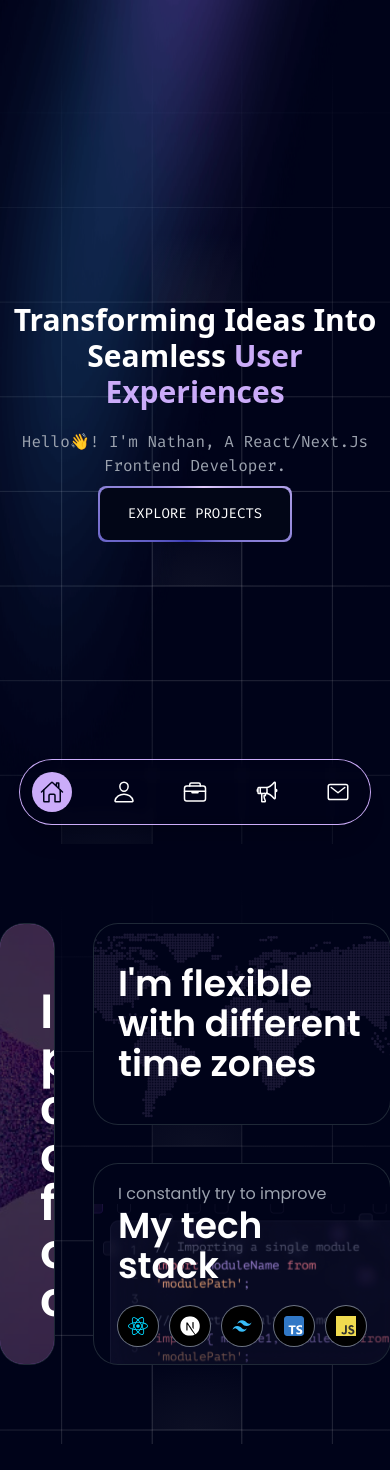
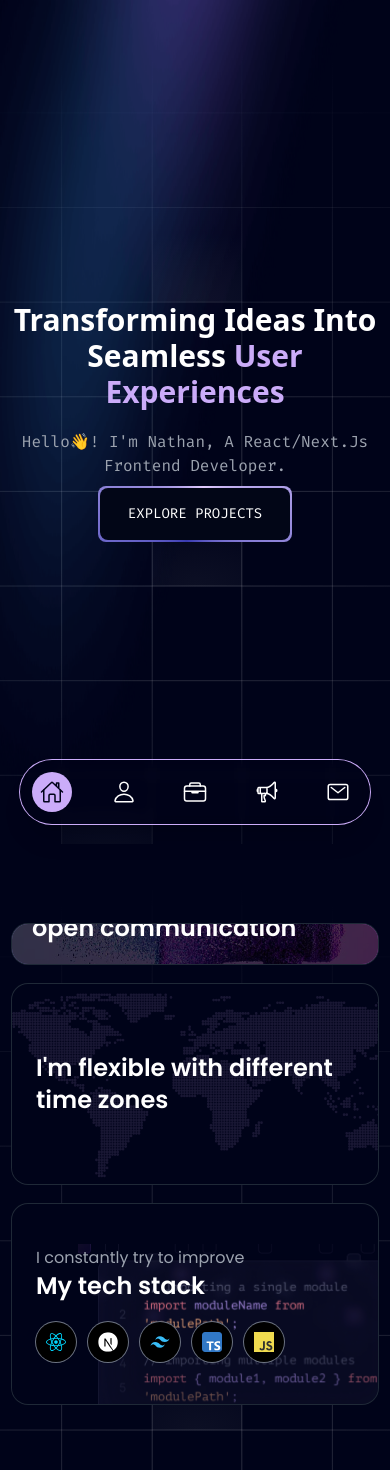
Before and after one commit to theblvckdev/portfolio_v2, a React (Vite) app: page / in a window 390 px wide. Shown: the top 1470 px of the page. Before the commit the page ends 1444 px from the top, so only its background shows below. Built offline with nearby package versions, Linux system fonts and the light colour scheme.

Commit message:
made section responsive to small, medium, large, and extra large screen sizes

```diff
--- a/src/components/grid_box.tsx
+++ b/src/components/grid_box.tsx
@@ -22,7 +22,7 @@ const GridBox = ({
       <div
         data-aos={fadeDirection}
         data-aos-duration={fadeDuration}
-        className={`ring-1 ring-gray-800 rounded-3xl p-5 ${height} ${width} ${additionalClasses}`}
+        className={`ring-1 ring-gray-800 lg:rounded-3xl rounded-2xl p-5 ${height} ${width} ${additionalClasses}`}
       >
         {gridBody}
       </div>
--- a/src/pages/homepage/components/gird.tsx
+++ b/src/pages/homepage/components/gird.tsx
@@ -44,15 +44,15 @@ const techStack: TechStackTypes[] = [
 const Grid: React.FC = () => {
   return (
     <>
-      <section className="py-[5rem] max-w-7xl mx-auto">
-        <div className="flex gap-10">
+      <section className="py-[5rem] max-w-7xl mx-auto xl:px-0 md:px-5 px-3">
+        <div className="flex xl:flex-row flex-col lg:gap-10 gap-5">
           <div className="basis-2/3">
             <GridBox
               fadeDirection="fade-up"
               fadeDuration="2000"
               height="h-full"
               width="w-full"
-              additionalClasses="relative overflow-hidden"
+              additionalClasses="relative overflow-hidden xl:h-full lg:h-[400px] h-[300px] w-full"
               gridBody={
                 <>
                   <div className="absolute top-0 -z-10 left-0 w-full h-full">
@@ -65,11 +65,11 @@ const Grid: React.FC = () => {
 
                   <div className="absolute top-0 -z-10 left-0 w-full h-full bg-black bg-opacity-70"></div>
 
-                  <div className="absolute bottom-0 left-0 p-10 z-10 max-w-2xl w-full">
+                  <div className="absolute bottom-0 left-0 md:p-10 p-5 z-10 max-w-2xl w-full">
                     <h3
                       data-aos="fade-in"
                       data-aos-duration="2000"
-                      className="text-white text-5xl font-semibold font-poppins"
+                      className="text-white xl:text-[45px] md:text-4xl text-2xl font-semibold font-poppins"
                     >
                       I prioritize client collaboration, fostering open
                       communication
@@ -81,7 +81,7 @@ const Grid: React.FC = () => {
           </div>
 
           <div className="basis-1/3">
-            <div className="flex flex-col gap-y-10">
+            <div className="flex xl:flex-col md:flex-row flex-col lg:gap-y-10 gap-5">
               <GridBox
                 height="h-[200px]"
                 width="w-full"
@@ -97,7 +97,7 @@ const Grid: React.FC = () => {
                         alt="world map svg"
                       />
                     </div>
-                    <h4 className="text-white text-4xl font-semibold font-poppins">
+                    <h4 className="text-white md:text-4xl text-2xl font-semibold font-poppins">
                       I'm flexible with different time zones
                     </h4>
                   </>
@@ -123,7 +123,7 @@ const Grid: React.FC = () => {
                       <h5 className="text-gray-400 text-base font-poppins">
                         I constantly try to improve
                       </h5>
-                      <h4 className="text-white text-4xl font-semibold font-poppins">
+                      <h4 className="text-white md:text-4xl text-2xl font-semibold font-poppins">
                         My tech stack
                       </h4>
                     </div>
```
